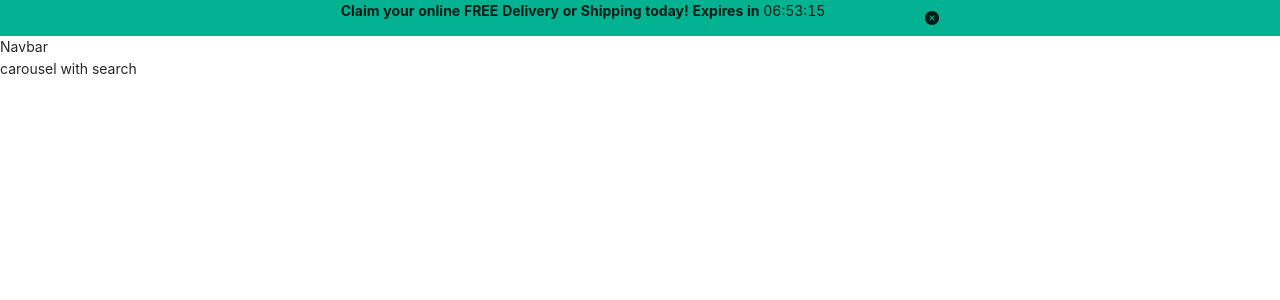
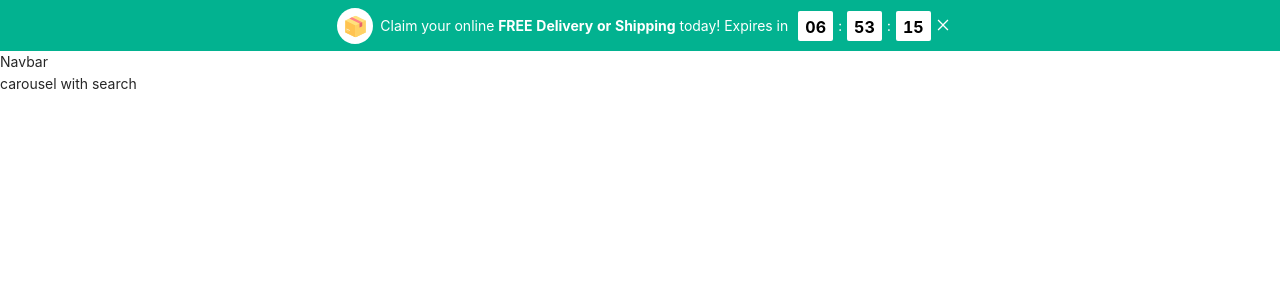
Before and after one commit to anwarhossain1/borobazar-6am, a React (Create React App) app: page / in a window 1280 px wide. Shown: the top 300 px of the page. Built offline with nearby package versions, Linux system fonts and the light colour scheme.

Commit message:
counter navbar added

```diff
--- a/src/components/Navbars/countDown.css
+++ b/src/components/Navbars/countDown.css
@@ -6,3 +6,35 @@
   justify-content: center;
   align-items: center;
 }
+
+.all_container {
+  display: flex;
+  margin-top: "5px";
+  align-items: center;
+  color: white;
+}
+
+.countText {
+  margin-left: "5px";
+  color: white;
+}
+
+.counter__container {
+  margin-left: 5px;
+  display: flex;
+  align-items: center;
+}
+
+.counter__data {
+  background-color: white;
+  width: 35px;
+  height: 30px;
+  border-radius: 2px;
+  text-align: center;
+  padding: 4px;
+  font-weight: bold;
+  font-size: medium;
+  margin-right: 5px;
+  margin-left: 5px;
+  color: black;
+}
--- a/src/components/Navbars/countDown.jsx
+++ b/src/components/Navbars/countDown.jsx
@@ -1,7 +1,8 @@
 import React from "react";
 import Countdown from "react-countdown";
 import "./countDown.css";
-import { CloseCircleFilled } from "@ant-design/icons";
+import { CloseOutlined } from "@ant-design/icons";
+import timer from "../../assets/images/timer.png";
 const countDown = () => {
   const renderer = ({ hours, minutes, seconds, completed }) => {
     if (completed) {
@@ -9,22 +10,34 @@ const countDown = () => {
     } else {
       // Render a countdown
       return (
-        <div>
-          <p>
-            <strong>
-              Claim your online FREE Delivery or Shipping today! Expires in
-            </strong>{" "}
-            {"0" + hours}:{minutes}:{seconds}
-          </p>
+        <div className="all_container">
+          <div style={{ margin: "7px" }}>
+            <img alt="counter logo" src={timer} />
+          </div>
+          <div style={{ marginTop: "15px", color: "white" }}>
+            <p>
+              Claim your online {""}
+              <strong>FREE Delivery or Shipping</strong> today! Expires in
+            </p>
+          </div>
+          <div className="counter__container">
+            <div className="counter__data">
+              <div> {"0" + hours}</div>
+            </div>
+            :<div className="counter__data">{minutes}</div>:
+            <div className="counter__data">{seconds}</div>
+          </div>
+          <div className="close">
+            <CloseOutlined />
+          </div>
         </div>
       );
     }
   };
 
   return (
-    <div class="topnav">
+    <div className="topnav">
       <Countdown date={Date.now() + 24800000} renderer={renderer} />
-      <CloseCircleFilled style={{ float: "right", marginLeft: "100px" }} />
     </div>
   );
 };
```
Also changed, not shown: src/assets/images/timer.png (added).
